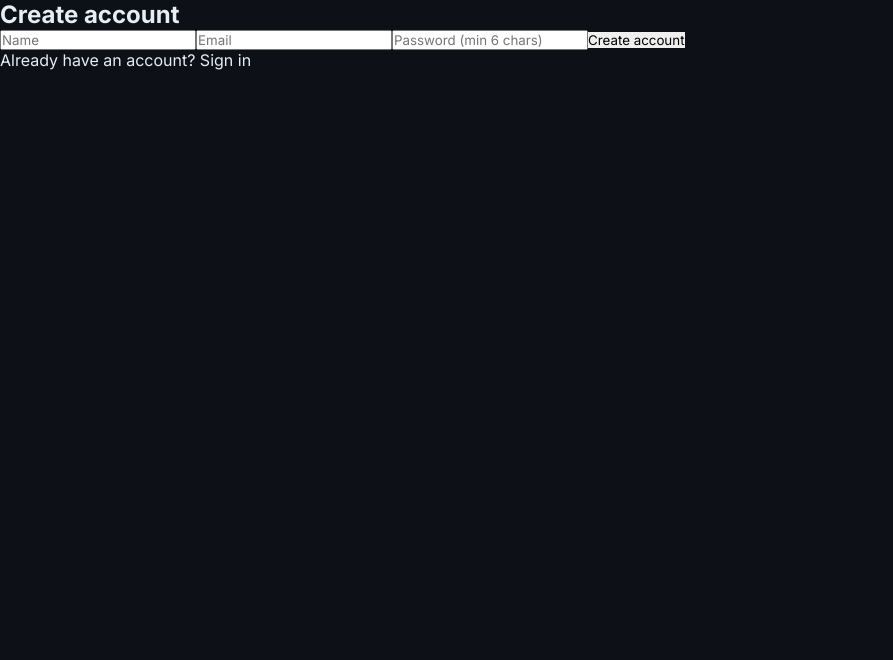
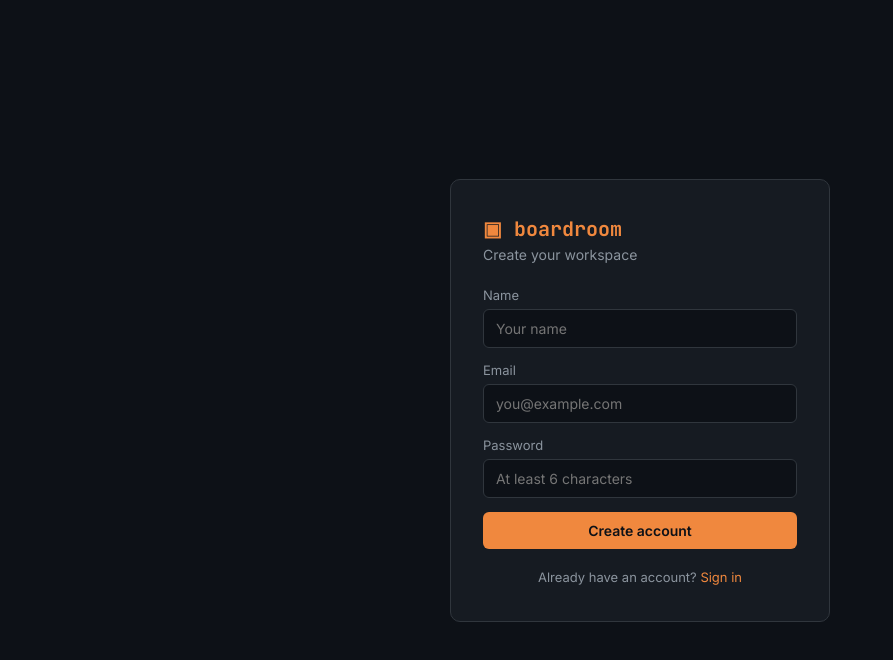
Before and after one commit to sushashwat/Kanban, a React (Vite) app in the folder frontend/: page /register in a window 1280 px wide. Shown: the top 660 px of the page, without its empty margins (0-893 px from the left). Built offline with nearby package versions, Linux system fonts and the light colour scheme; no server answers.

Commit message:
style(frontend): polish auth pages with card layout

```diff
--- a/frontend/src/pages/Login.jsx
+++ b/frontend/src/pages/Login.jsx
@@ -24,31 +24,70 @@ const Login = () => {
   };
 
    return (
+    <div style={styles.wrap}>
+      <div style={styles.card}>
+        <div className="mono" style={styles.logo}>▣ boardroom</div>
+        <p style={styles.subtitle}>Sign in to your workspace</p>
+
+        <form onSubmit={handleSubmit} style={styles.form}>
           <div>
-      <h2>Sign in</h2>
-      <form onSubmit={handleSubmit}>
+            <label style={styles.label}>Email</label>
             <input
+              className="input"
               type="email"
               value={email}
               onChange={(e) => setEmail(e.target.value)}
-          placeholder="Email"
+              placeholder="you@example.com"
               required
             />
+          </div>
+          <div>
+            <label style={styles.label}>Password</label>
             <input
+              className="input"
               type="password"
               value={password}
               onChange={(e) => setPassword(e.target.value)}
-          placeholder="Password"
+              placeholder="••••••••"
               required
             />
-        {error && <p style={{ color: 'red' }}>{error}</p>}
-        <button type="submit" disabled={loading}>
+          </div>
+
+          {error && <p className="error-text">{error}</p>}
+
+          <button className="btn" type="submit" disabled={loading} style={{ width: '100%' }}>
             {loading ? 'Signing in...' : 'Sign in'}
           </button>
         </form>
-      <p>No account? <Link to="/register">Create one</Link></p>
+
+        <p style={styles.footer}>
+          No account? <Link to="/register" style={{ color: 'var(--accent)' }}>Create one</Link>
+        </p>
+      </div>
     </div>
   );
 };
 
+const styles = {
+  wrap: {
+    minHeight: '100vh',
+    display: 'flex',
+    alignItems: 'center',
+    justifyContent: 'center',
+    background: 'var(--bg-void)',
+  },
+  card: {
+    width: 380,
+    background: 'var(--bg-panel)',
+    border: '1px solid var(--border-subtle)',
+    borderRadius: 10,
+    padding: '36px 32px',
+  },
+  logo: { fontSize: 20, fontWeight: 700, color: 'var(--accent)', marginBottom: 4 },
+  subtitle: { color: 'var(--text-secondary)', fontSize: 14, marginBottom: 24 },
+  form: { display: 'flex', flexDirection: 'column', gap: 14 },
+  label: { display: 'block', fontSize: 13, color: 'var(--text-secondary)', marginBottom: 6 },
+  footer: { marginTop: 20, fontSize: 13, color: 'var(--text-secondary)', textAlign: 'center' },
+};
+
 export default Login;
--- a/frontend/src/pages/Register.jsx
+++ b/frontend/src/pages/Register.jsx
@@ -25,33 +25,81 @@ const Register = () => {
   };
 
  return (
+    <div style={styles.wrap}>
+      <div style={styles.card}>
+        <div className="mono" style={styles.logo}>▣ boardroom</div>
+        <p style={styles.subtitle}>Create your workspace</p>
+
+        <form onSubmit={handleSubmit} style={styles.form}>
           <div>
-      <h2>Create account</h2>
-      <form onSubmit={handleSubmit}>
-        <input value={name} onChange={(e) => setName(e.target.value)} placeholder="Name" required />
+            <label style={styles.label}>Name</label>
             <input
+              className="input"
+              value={name}
+              onChange={(e) => setName(e.target.value)}
+              placeholder="Your name"
+              required
+            />
+          </div>
+          <div>
+            <label style={styles.label}>Email</label>
+            <input
+              className="input"
               type="email"
               value={email}
               onChange={(e) => setEmail(e.target.value)}
-          placeholder="Email"
+              placeholder="you@example.com"
               required
             />
+          </div>
+          <div>
+            <label style={styles.label}>Password</label>
             <input
+              className="input"
               type="password"
               value={password}
               onChange={(e) => setPassword(e.target.value)}
-          placeholder="Password (min 6 chars)"
+              placeholder="At least 6 characters"
               minLength={6}
               required
             />
-        {error && <p style={{ color: 'red' }}>{error}</p>}
-        <button type="submit" disabled={loading}>
-          {loading ? 'Creating...' : 'Create account'}
+          </div>
+
+          {error && <p className="error-text">{error}</p>}
+
+          <button className="btn" type="submit" disabled={loading} style={{ width: '100%' }}>
+            {loading ? 'Creating account...' : 'Create account'}
           </button>
         </form>
-      <p>Already have an account? <Link to="/login">Sign in</Link></p>
+
+        <p style={styles.footer}>
+          Already have an account? <Link to="/login" style={{ color: 'var(--accent)' }}>Sign in</Link>
+        </p>
+      </div>
     </div>
   );
 };
 
+const styles = {
+  wrap: {
+    minHeight: '100vh',
+    display: 'flex',
+    alignItems: 'center',
+    justifyContent: 'center',
+    background: 'var(--bg-void)',
+  },
+  card: {
+    width: 380,
+    background: 'var(--bg-panel)',
+    border: '1px solid var(--border-subtle)',
+    borderRadius: 10,
+    padding: '36px 32px',
+  },
+  logo: { fontSize: 20, fontWeight: 700, color: 'var(--accent)', marginBottom: 4 },
+  subtitle: { color: 'var(--text-secondary)', fontSize: 14, marginBottom: 24 },
+  form: { display: 'flex', flexDirection: 'column', gap: 14 },
+  label: { display: 'block', fontSize: 13, color: 'var(--text-secondary)', marginBottom: 6 },
+  footer: { marginTop: 20, fontSize: 13, color: 'var(--text-secondary)', textAlign: 'center' },
+};
+
 export default Register;
```
Lines whose indentation alone changed are shown as unchanged.
